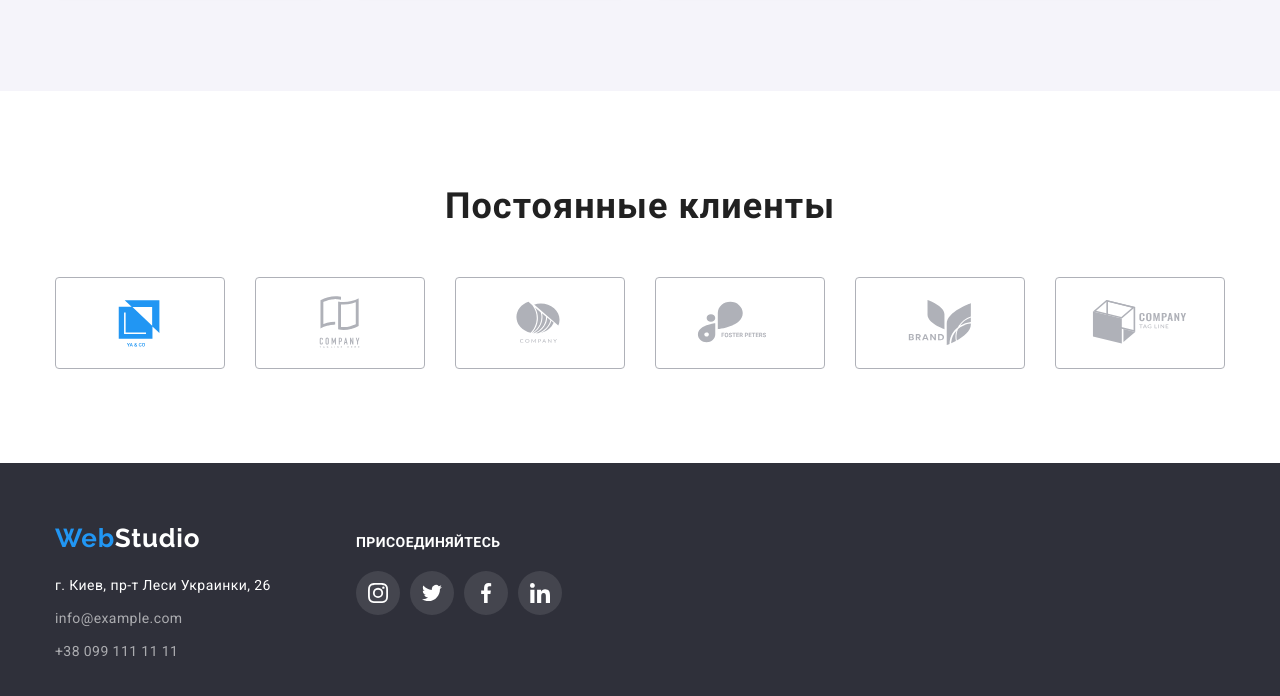
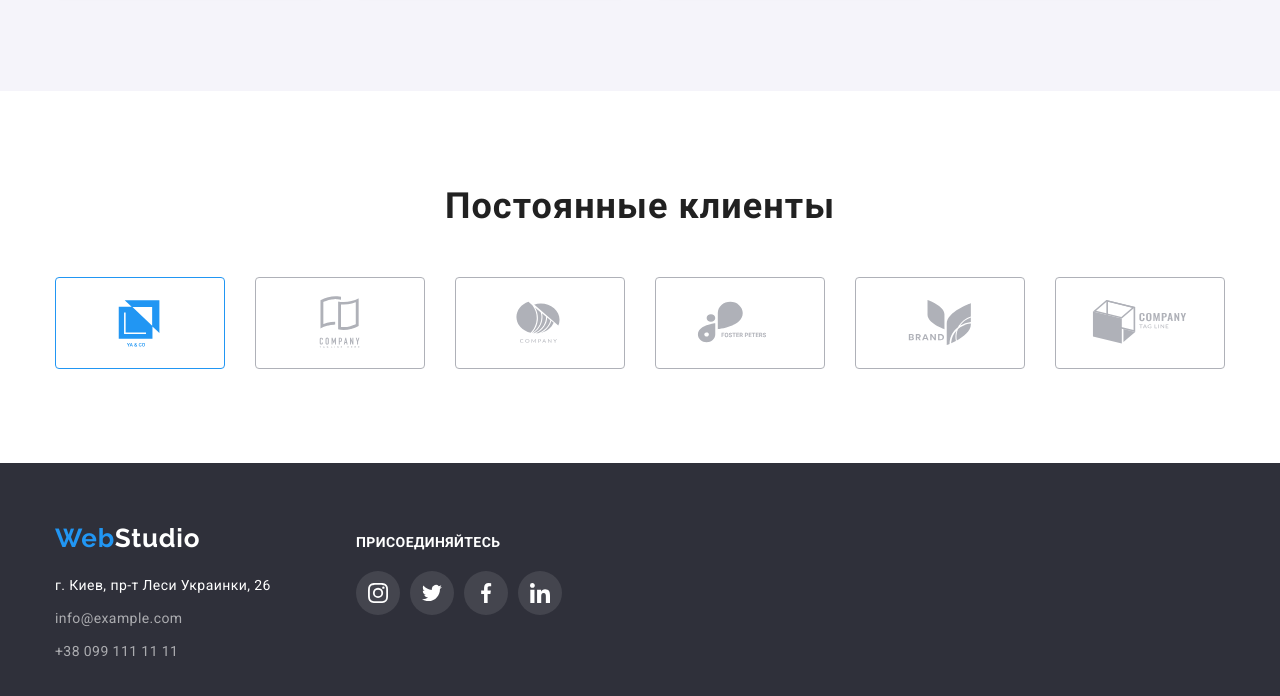
Before and after one commit to i-havr/goit-markup-hw-04, a plain HTML site: page index.html in a window 1280 px wide. In both pictures the pointer is over the link 140 px from the left and 2538 px from the top of the page. Shown: the part 2216-2912 px from the top of the page. Drawn offline with nearby package versions, Linux system fonts and the light colour scheme.

```diff
--- a/css/styles.css
+++ b/css/styles.css
@@ -426,6 +426,7 @@ img {
 .clients-link:hover,
 .clients-link:focus {
   fill: var(--links-accent-text-color);
+  border: 1px solid var(--links-accent-text-color);
 }
 
 /* Footer */
```
